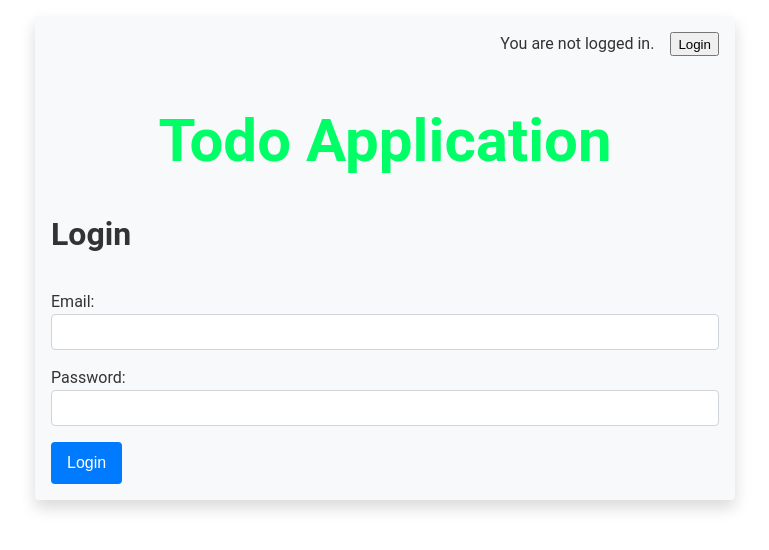
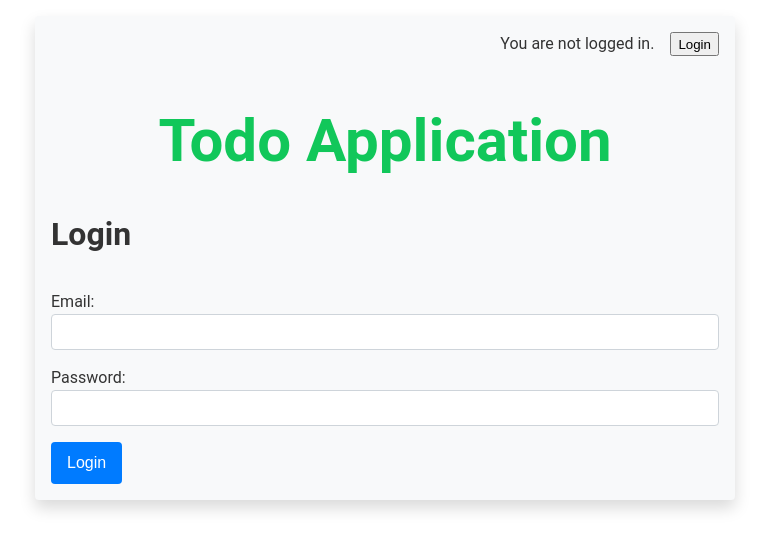
Before and after one commit to ankittkinha/todo, a React (Create React App) app: page /login in a window 1280 px wide. Shown: the top 550 px of the page, without its empty margins (255-1024 px from the left). Built offline with nearby package versions, Linux system fonts and the light colour scheme.

Commit message:
title color changed

```diff
--- a/src/App.css
+++ b/src/App.css
@@ -40,7 +40,7 @@ h1,h2,h3,h4,h5,h6, p {
 }
 
 .app-title {
-  color: #00ff66;
+  color: #11c75a;
   padding: 1.5rem;
   text-align:center;
   font-size: 2.5rem;
```
